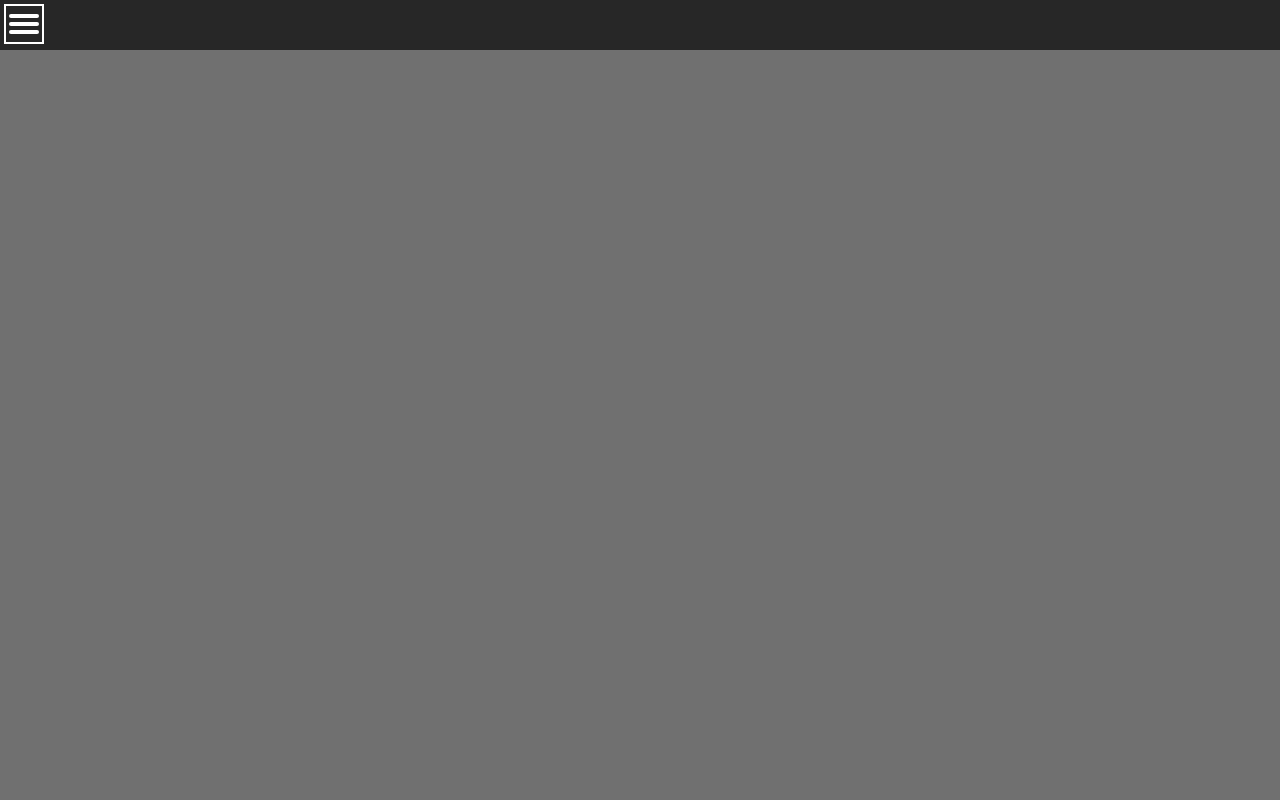
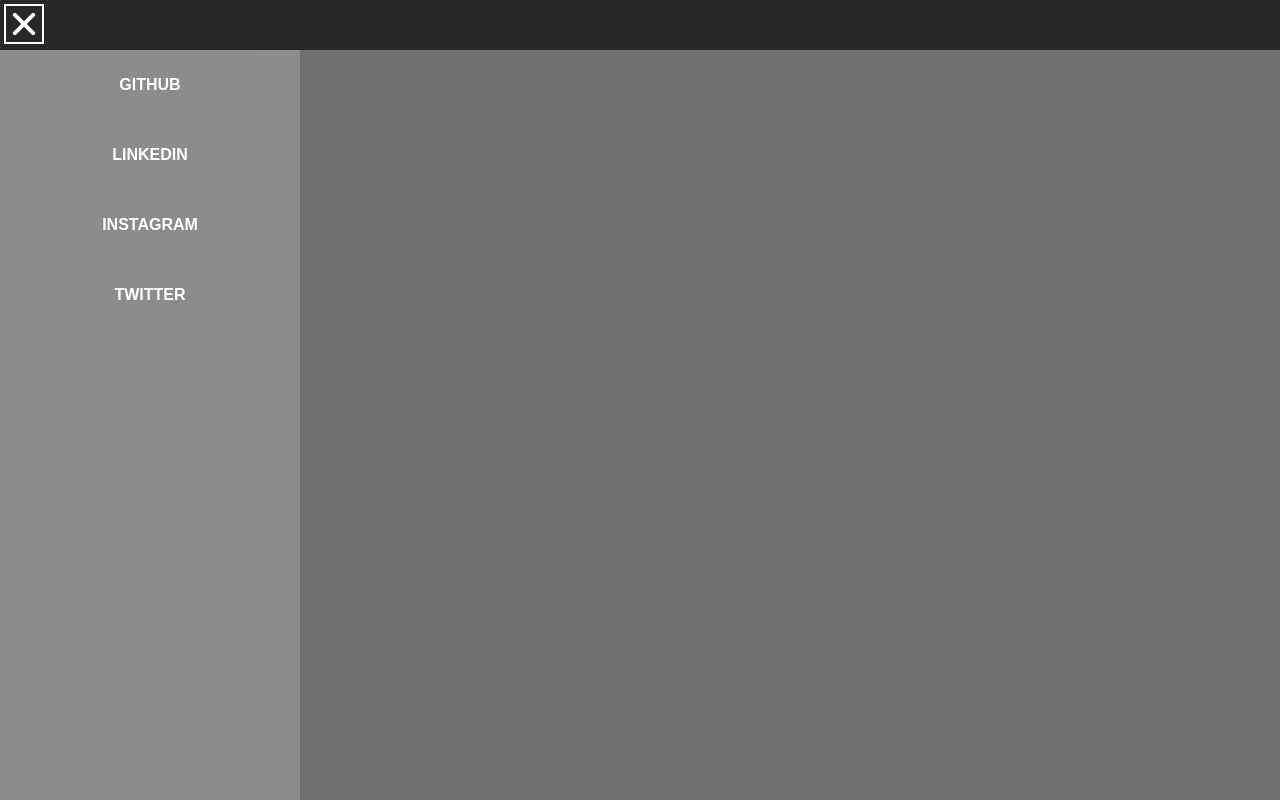
Before and after one commit to KajetanWarmbier/HTML5-CSS-JS-Zajecia, a plain HTML site: page Zajecia8/index.html in a window 1280 px wide. Both pictures are taken after a click on the element 24 px from the left and 24 px from the top of the page. Drawn offline with nearby package versions, Linux system fonts and the light colour scheme.

Commit message:
Finalized NavBar

```diff
--- a/Zajecia8/index.html
+++ b/Zajecia8/index.html
@@ -12,13 +12,23 @@
 <body>
 
     <div class="header">
-        <div class="menu-btn" onclick="menuBtn()">
-            <div class="menu-btn-burger"></div>
+        <div class="menu-btn">
+            <div class="menu-btn-line" id="line-one"></div>
+            <div class="menu-btn-line" id="line-two"></div>
+            <div class="menu-btn-line" id="line-three"></div>
         </div>
     </div>
 
 
-    <div class="left-menu">
+    <div class="menu-hide">
+        <nav>
+            <ul>
+                <li><a href="https://github.com/KajetanWarmbier">GITHUB</a></li>
+                <li><a href="https://www.linkedin.com/in/kajetan-warmbier/">LINKEDIN</a></li>
+                <li><a href="https://www.instagram.com/edited.by.kai/">INSTAGRAM</a></li>
+                <li><a href="https://twitter.com/KajetanWarmbier">TWITTER</a></li>
+            </ul>
+        </nav>
     </div>
 
 </body>
--- a/Zajecia8/myScript.js
+++ b/Zajecia8/myScript.js
@@ -1,5 +1,14 @@
-function menuBtn() {
-    const menubtn = document.querySelector('.menu-btn-burger');
-
-
-}
+$(document).ready(function(){
+    $('.menu-btn').click(function(){
+        $('.menu-hide').toggleClass('show');
+        $('#line-one').toggleClass('active');
+        $('#line-two').toggleClass('active');
+        $('#line-three').toggleClass('active');
+    });
+    $('a').click(function(){
+        $('.menu-hide').removeClass('show');
+        $('#line-one').removeClass('active');
+        $('#line-two').removeClass('active');
+        $('#line-three').removeClass('active');
+    });
+});
--- a/Zajecia8/style.css
+++ b/Zajecia8/style.css
@@ -6,6 +6,7 @@
 
 body {
     background: hsl(0, 0%, 44%);
+    font-family: Arial, Helvetica, sans-serif;
 }
 
 .header {
@@ -17,38 +18,83 @@
 
 .menu-btn {
     position: fixed;
-    display: flex;
-    margin-top: 4px;
-    margin-left: 4px;
-    justify-content: center;
-    align-items: center;
+    top: 4px;
+    left: 4px;
     height: 40px;
     width: 40px;
     border: 2px solid #fff;
     cursor: pointer;
+    z-index: 100;
+    transition: all .6s ease-in-out;
 }
 
-.menu-btn-burger {
-    height: 4px;
+.menu-btn-line {
     width: 30px;
-    background: #fff;
-    border-radius: 5px;
+    height: 3px;
+    display: block;
+    margin: 6px 3px;
+    border-radius: 3px;
+    border: 2px solid #fff;
+    transition: all .6s ease-in-out;
 }
 
-.menu-btn-burger::before,
-.menu-btn-burger::after {
-    content: '';
-    position: absolute;
-    width: 30px;
-    height: 4px;
-    background: #fff;
-    border-radius: 5px;
+.menu-btn-line:nth-child(2) {
+    margin-top: 6px;
 }
 
-.menu-btn-burger::before {
-    transform: translateY(8px)
+.menu-btn-line:nth-child(3) {
+    margin-top: 6px;
 }
 
-.menu-btn-burger::after {
-    transform: translateY(-8px);
+#line-one.active {
+    transform: translateY(10px) rotate(45deg);
+    transition: all .6s ease-in-out;
+    background-color: #fff;
 }
+
+#line-two.active {
+    opacity: 0;
+    transition: .4s ease;
+}
+
+#line-three.active {
+    transform: translateY(-10px) rotate(-45deg);
+    transition: all .6s ease-in-out;
+    background-color: #fff;
+}
+
+.menu-hide {
+    width: 300px;
+    left: -300px;
+    height: 100vh;
+    position: fixed;
+    z-index: 10;
+    top: 50px;
+    transition: all .6s ease-in-out;
+}
+
+li {
+    height: 70px;
+    list-style-type: none;
+    text-align: center;
+    line-height: 70px;
+    transition: all .5s ease;
+}
+
+li:hover {
+    background-color: #252525;
+    transition: all .5s ease;
+}
+
+a {
+    padding: 30px 25px;
+    text-decoration: none;
+    color: #fff;
+    font-weight: 800;
+}
+
+.menu-hide.show {
+    left: 0px;
+    background-color: rgba(255,255,255,0.2);
+    transition: all .6s ease-in-out;
+}
```
